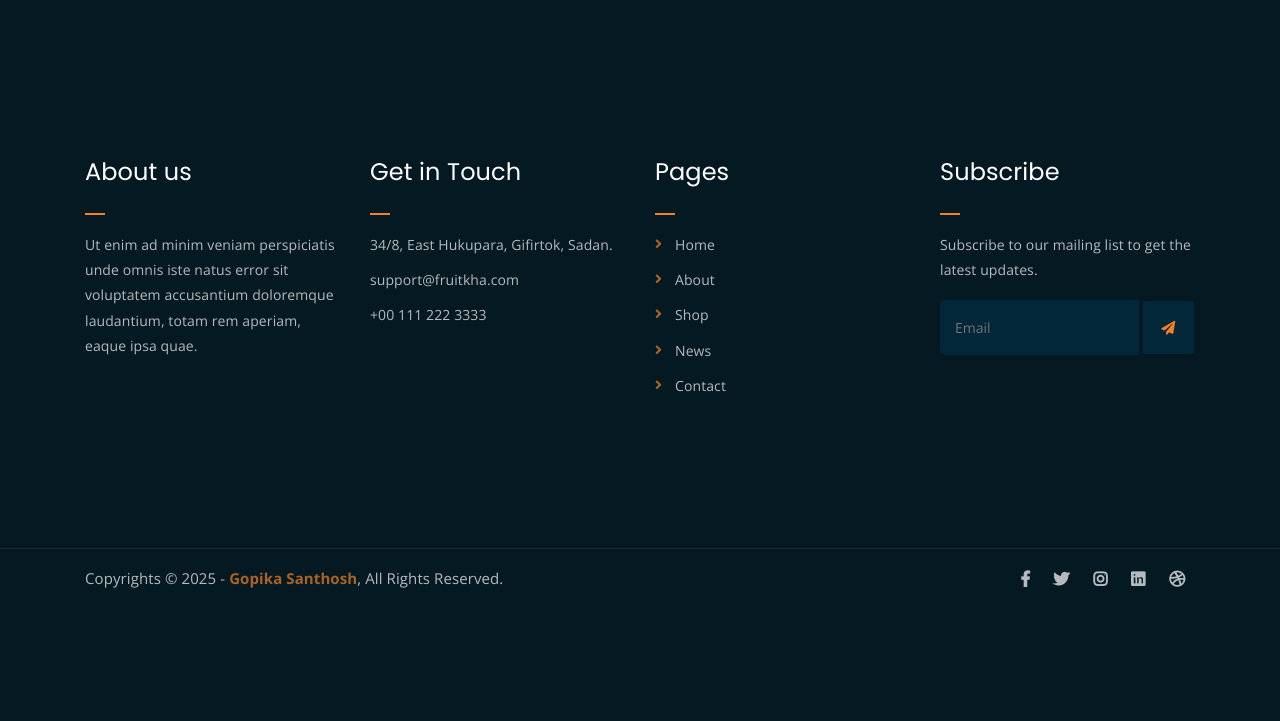
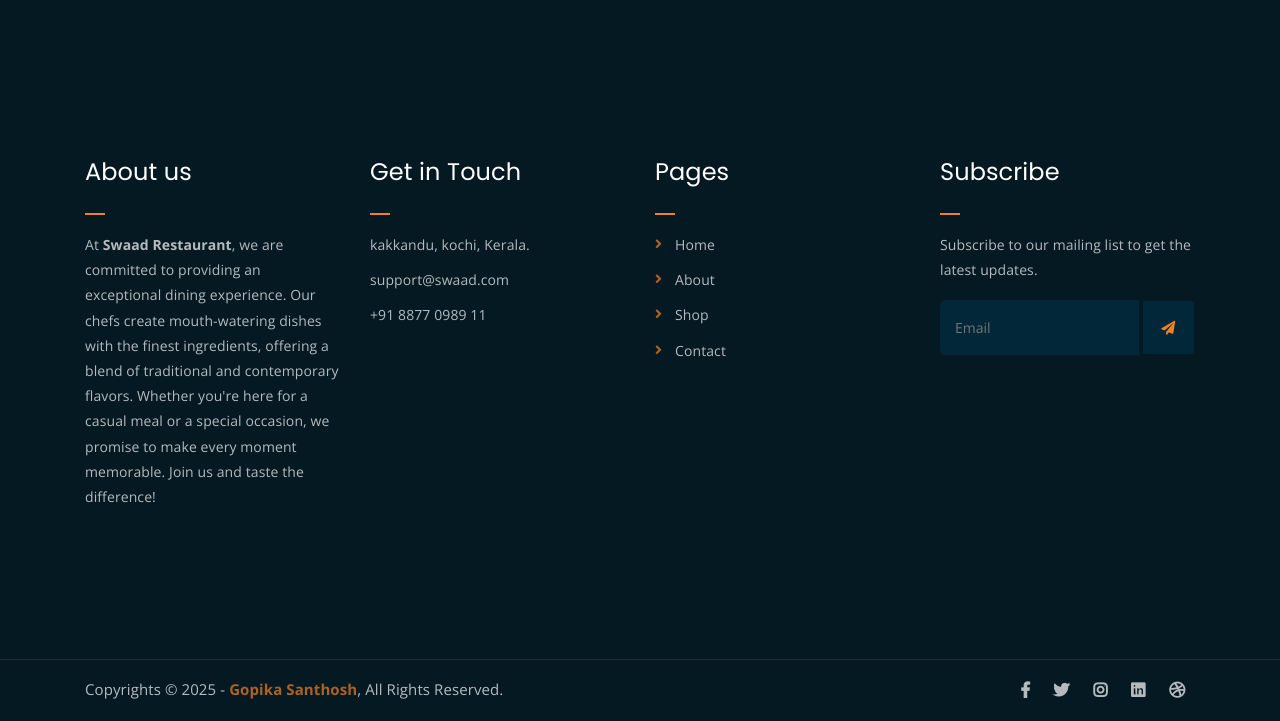
Before and after one commit to Gopikasanthosh455/Restaurant-food-ordering-app-, a Django app: template WebApp/templates/single_items.html in a window 1280 px wide. Shown: the part 1598-2319 px from the top of the page. Before the commit the page ends 2186 px from the top, so only its background shows below. Run offline with Django 5.2, Linux system fonts and the light colour scheme; the template is opened without the code that fills it, so the values that code supplies are empty; some libraries are stand-ins or nearby versions.

Commit message:
Update single_items.html

```diff
--- a/WebApp/templates/single_items.html
+++ b/WebApp/templates/single_items.html
@@ -8,7 +8,7 @@
 	<meta name="description" content="Responsive Bootstrap4 Shop Template, Created by Imran Hossain from https://imransdesign.com/">
 
 	<!-- title -->
-	<title>Fruitkha</title>
+	<title>Swaad</title>
 
 	<!-- favicon -->
 	<link rel="shortcut icon" type="image/png" href="{% static 'assets/img/favicon.png' %}">
@@ -245,22 +245,22 @@
 	<!-- end logo carousel -->
 
 	<!-- footer -->
-	<div class="footer-area">
+<div class="footer-area">
 		<div class="container">
 			<div class="row">
 				<div class="col-lg-3 col-md-6">
 					<div class="footer-box about-widget">
 						<h2 class="widget-title">About us</h2>
-						<p>Ut enim ad minim veniam perspiciatis unde omnis iste natus error sit voluptatem accusantium doloremque laudantium, totam rem aperiam, eaque ipsa quae.</p>
+						<p>At <strong>Swaad Restaurant</strong>, we are committed to providing an exceptional dining experience. Our chefs create mouth-watering dishes with the finest ingredients, offering a blend of traditional and contemporary flavors. Whether you're here for a casual meal or a special occasion, we promise to make every moment memorable. Join us and taste the difference!</p>
 					</div>
 				</div>
 				<div class="col-lg-3 col-md-6">
 					<div class="footer-box get-in-touch">
 						<h2 class="widget-title">Get in Touch</h2>
 						<ul>
-							<li>34/8, East Hukupara, Gifirtok, Sadan.</li>
-							<li>support@fruitkha.com</li>
-							<li>+00 111 222 3333</li>
+							<li>kakkandu, kochi, Kerala.</li>
+							<li>support@swaad.com</li>
+							<li>+91 8877 0989 11</li>
 						</ul>
 					</div>
 				</div>
@@ -268,11 +268,10 @@
 					<div class="footer-box pages">
 						<h2 class="widget-title">Pages</h2>
 						<ul>
-							<li><a href="index.html">Home</a></li>
-							<li><a href="about.html">About</a></li>
-							<li><a href="services.html">Shop</a></li>
-							<li><a href="news.html">News</a></li>
-							<li><a href="contact.html">Contact</a></li>
+							<li><a href="{%url 'home_page'%}">Home</a></li>
+							<li><a href="{% url 'about_page'%}">About</a></li>
+							<li><a href="{%url 'product_page'%}">Shop</a></li>
+							<li><a href="{%url 'contact_page'%}">Contact</a></li>
 						</ul>
 					</div>
 				</div>
```
